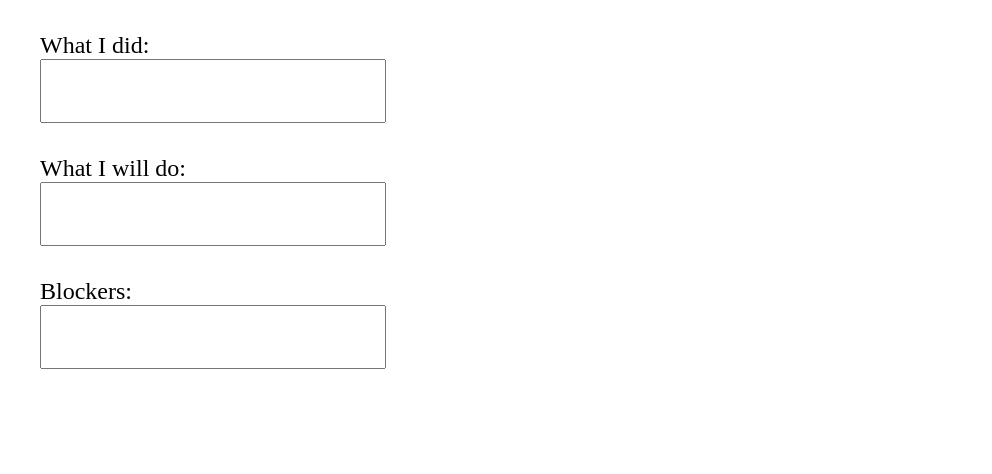
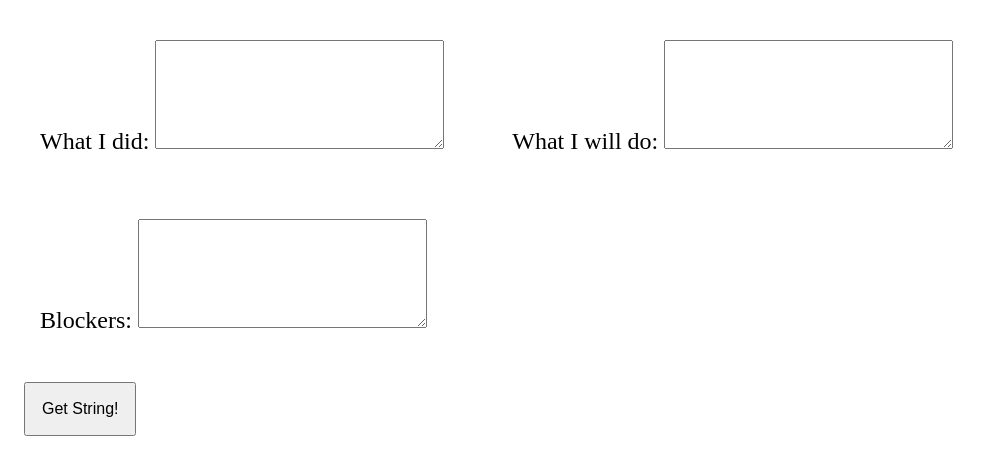
Before and after one commit to sks-21/Daily-StandUp-project, a plain HTML site: page index.html in a window 1280 px wide. Shown: the whole page, without its empty margins (0-992 px from the left). Drawn offline with Linux system fonts and the light colour scheme.

Commit message:
Initial commit

```diff
--- a/index.html
+++ b/index.html
@@ -9,21 +9,20 @@
   </head>
   <body>
     <div class="element">
-      <label for="input-1">What I did: </label>
-      <br>
-      <input type="text" id="input-1" />
+        <div>What I did: </div>
+      <textarea name="" id="input-1" cols="30" rows="5"></textarea>
     </div>
 
     <div class="element">
-      <label for="input-2">What I will do: </label>
-      <br>
-      <input type="text" id="input-2" />
+      <div>What I will do: </div>
+      <textarea name="" id="input-2" cols="30" rows="5"></textarea>
     </div>
 
     <div class="element">
-      <label for="input-3">Blockers: </label>
-      <br>
-      <input type="text" id="input-3" />
+      <div>Blockers: </div>
+      <textarea name="" id="input-3" cols="30" rows="5"></textarea>
     </div>
+
+    <button>Get String!</button>
   </body>
 </html>
--- a/styles.css
+++ b/styles.css
@@ -3,11 +3,19 @@
     margin: 2rem;
 }
 
-input{
-    font-size: 1.5rem;
+textarea{
     padding: 1rem;
 }
 
-label{
+div{
     font-size: 1.5rem;
+    display: inline-block;
 }
+
+button{
+    display: block;
+    font-size: 1rem;
+    margin: 1rem ;
+    padding: 1rem ;
+    cursor: pointer;
+}
```
Also changed, not shown: app.js (added).
